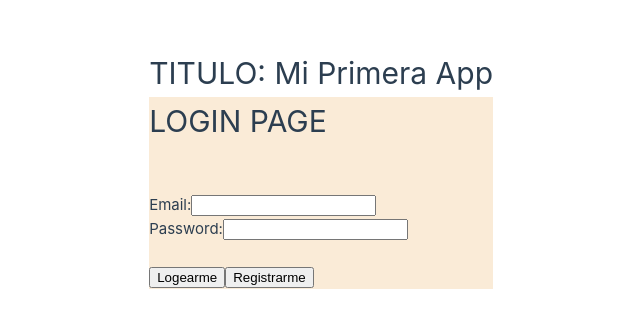
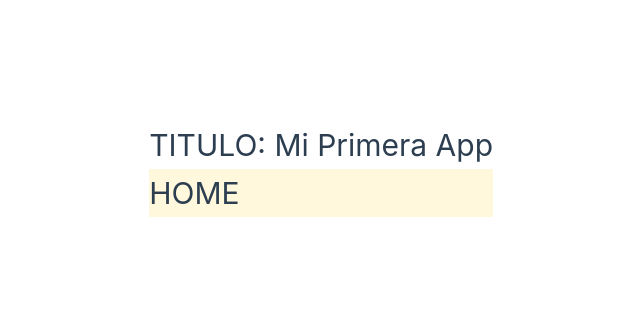
Before and after one commit to Eurekamps/DAM1_LM_VUE1, a Vue app in the folder DAM1/: page / in a window 1280 px wide. Shown: the part 231-558 px from the top of the page, without its empty margins (147-787 px from the left). Built offline with nearby package versions, Linux system fonts and the light colour scheme.

Commit message:
DAM1 inicio v-for

```diff
--- a/DAM1/src/components/Principal.vue
+++ b/DAM1/src/components/Principal.vue
@@ -2,11 +2,13 @@
   import Login from './Login.vue';
   import Registro from './Registro.vue';
   import { ref } from 'vue';
+  import Home from './home/Home.vue';
 
   const sTitle = ref('Mi Primera App');
 
-  const blLoginVisible=ref(true);
+  const blLoginVisible=ref(false);
   const blRegistroVisible=ref(false);
+  const blHomeVisible=ref(true);
 
   // Methods
   function changeMessage() {
@@ -18,6 +20,18 @@
     blRegistroVisible.value=true;
   }
 
+  function registroALogin(){
+    //alert("PASO 2");
+    blLoginVisible.value=true;
+    blRegistroVisible.value=false;
+  }
+
+  function loginConExito(){
+    blLoginVisible.value=false;
+    blRegistroVisible.value=false;
+    blHomeVisible.value=true;
+  }
+
 </script>
 
 
@@ -25,8 +39,9 @@
 
   <h1>TITULO: {{ sTitle }}</h1>
   <br/> <br/>
-  <Login v-if="blLoginVisible" @cambioARegistro="loginARegistro" @loginConExito=""/>
-  <Registro v-if="blRegistroVisible"/>
+  <Login v-if="blLoginVisible" @cambioARegistro="loginARegistro" @loginConExito="loginConExito"/>
+  <Registro v-if="blRegistroVisible" @cambioALogin="registroALogin"/>
+  <Home v-if="blHomeVisible"></Home>
 
 
 </template>
--- a/DAM1/src/components/Registro.vue
+++ b/DAM1/src/components/Registro.vue
@@ -1,5 +1,7 @@
 <script setup>
     import {ref} from 'vue';
+
+    const emit = defineEmits(['cambioALogin','registerConExito']);
 
     const reemail=ref('');
     const repassword=ref('');
@@ -9,7 +11,8 @@
     }
 
     function clickCancelar(){
-
+        //alert("PASO 1");
+        emit("cambioALogin");
     }
 
 </script>
--- /dev/null
+++ b/DAM1/src/components/home/Home.vue
@@ -0,0 +1,32 @@
+<script setup>
+    import { ref } from 'vue';
+
+    const arPosts = ref([
+        {id:0,titulo:"Titulo Post 1",cuerpo: "Cuerpo Post 1"},
+        {id:1,titulo:"Titulo Post 2",cuerpo: "Cuerpo Post 2"},
+        {id:2,titulo:"Titulo Post 3",cuerpo: "Cuerpo Post 3"},
+        {id:3,titulo:"Titulo Post 4",cuerpo: "Cuerpo Post 4"},
+        {id:4,titulo:"Titulo Post 5",cuerpo: "Cuerpo Post 5"}
+
+    ]);
+
+
+</script>
+
+<template>
+    <div class="contenedor-home">
+        <h1>HOME</h1>
+
+
+
+
+
+    </div>
+</template>
+
+<style scoped>
+
+    .contenedor-home{
+        background-color: cornsilk;
+    }
+</style>
```
